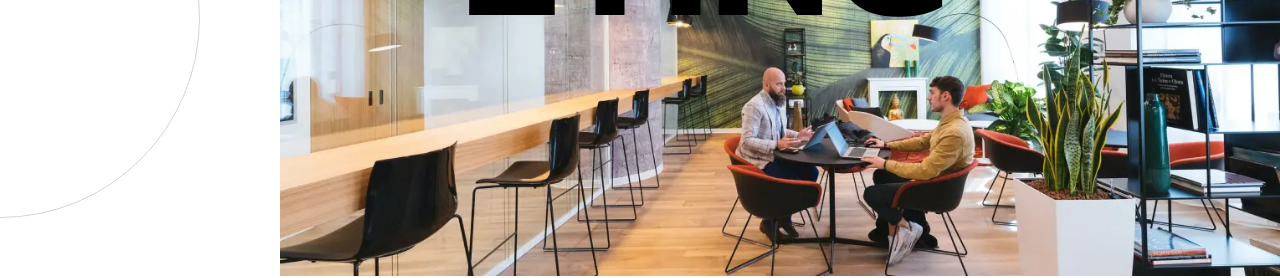
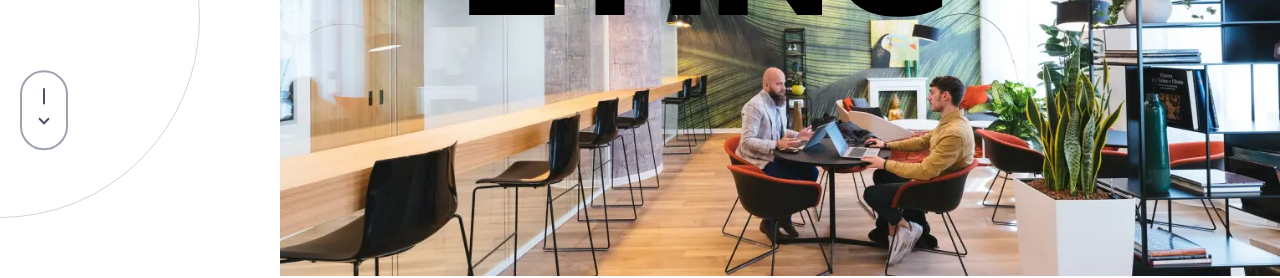
Before and after one commit to mdanamulhasan201/axtra-next-agency-scaleup-, a React (Vite) app: page / in a window 1280 px wide. Shown: the part 479-757 px from the top of the page. Built offline with nearby package versions, Linux system fonts and the light colour scheme.

Commit message:
banner button fixed

```diff
--- a/src/components/Home/Banner.jsx
+++ b/src/components/Home/Banner.jsx
@@ -5,6 +5,7 @@ import bgImage from "../../assets/imagebg.webp";
 // import { BiChevronDown } from "react-icons/bi";
 import { useEffect, useRef } from "react";
 import { gsap } from "gsap";
+import { BiChevronDown } from "react-icons/bi";
 
 
 const Banner = () => {
@@ -16,8 +17,8 @@ const Banner = () => {
     useEffect(() => {
         // Animate the button using GSAP
         gsap.to(buttonRef.current, {
-            y: -10,
-            duration: 1.5,
+            y: -20,
+            duration: 1,
             yoyo: true,
             repeat: -1,
             ease: "power1.inOut",
@@ -74,9 +75,19 @@ const Banner = () => {
         <div className={` relative ${isDarkMode ? "bg-[#171717] text-white" : "bg-white text-black"
             }`}>
 
-                  {/* left side circle */}
-        <div className="absolute top-1/2 left-0 transform -translate-x-1/2 -translate-y-1/2 w-[400px] h-[400px] border border-gray-500 rounded-full opacity-30"></div>
-            <div className="max-w-screen-xl mx-auto py-20 md:pb-96 ">
+            {/* left side circle */}
+            <div className="absolute top-1/2 left-0 transform -translate-x-1/2 -translate-y-1/2 w-[400px] h-[400px] border border-gray-500 rounded-full opacity-30"></div>
+            <div className="max-w-screen-xl mx-auto py-20 md:pb-96 relative">
+                {/* button */}
+                <div className="absolute bottom-64 left-5 2xl:left-0 hidden lg:flex">
+                    <button
+                        ref={buttonRef}
+                        className="flex flex-col justify-center items-center w-12 h-20 border-2 border-gray-400 rounded-full relative"
+                    >
+                        <span className="w-[2px] h-4 bg-gray-600 mb-1"></span>
+                        <BiChevronDown className="text-gray-600 text-2xl" />
+                    </button>
+                </div>
                 <div className="px-5">
                     <div className="flex gap-10 items-center">
                         <h1 className="uppercase font-semibold text-2xl ">Digital</h1>
@@ -160,15 +171,7 @@ const Banner = () => {
                 </div>
 
             </div>
-            {/* <div className="">
-                    <button
-                        ref={buttonRef}
-                        className="flex flex-col justify-center items-center w-12 h-20 border-2 border-gray-400 rounded-full relative"
-                    >
-                        <span className="w-[2px] h-4 bg-gray-600 mb-1"></span>
-                        <BiChevronDown className="text-gray-600 text-2xl" />
-                    </button>
-                </div> */}
+
             <div>
 
                 <div className="absolute top-10 px-14 right-0 flex justify-center items-center">
--- a/src/components/Home/WhyChooseUs.jsx
+++ b/src/components/Home/WhyChooseUs.jsx
@@ -45,7 +45,6 @@ const HorizontalScroll = () => {
                     <div className={`panel w-screen  h-screen flex items-center justify-center  flex-shrink-0 ${isDarkMode ? "text-white bg-[#171717]" : "text-black bg-[#FFFAF0]"}`}>
 
                         <h1 className="text-6xl md:text-9xl font-semibold uppercase text-center">Why <br /> Choose Us </h1>
-                        {/* <h1 className="text-9xl font-semibold uppercase"> </h1> */}
 
                     </div>
                     <div
```
